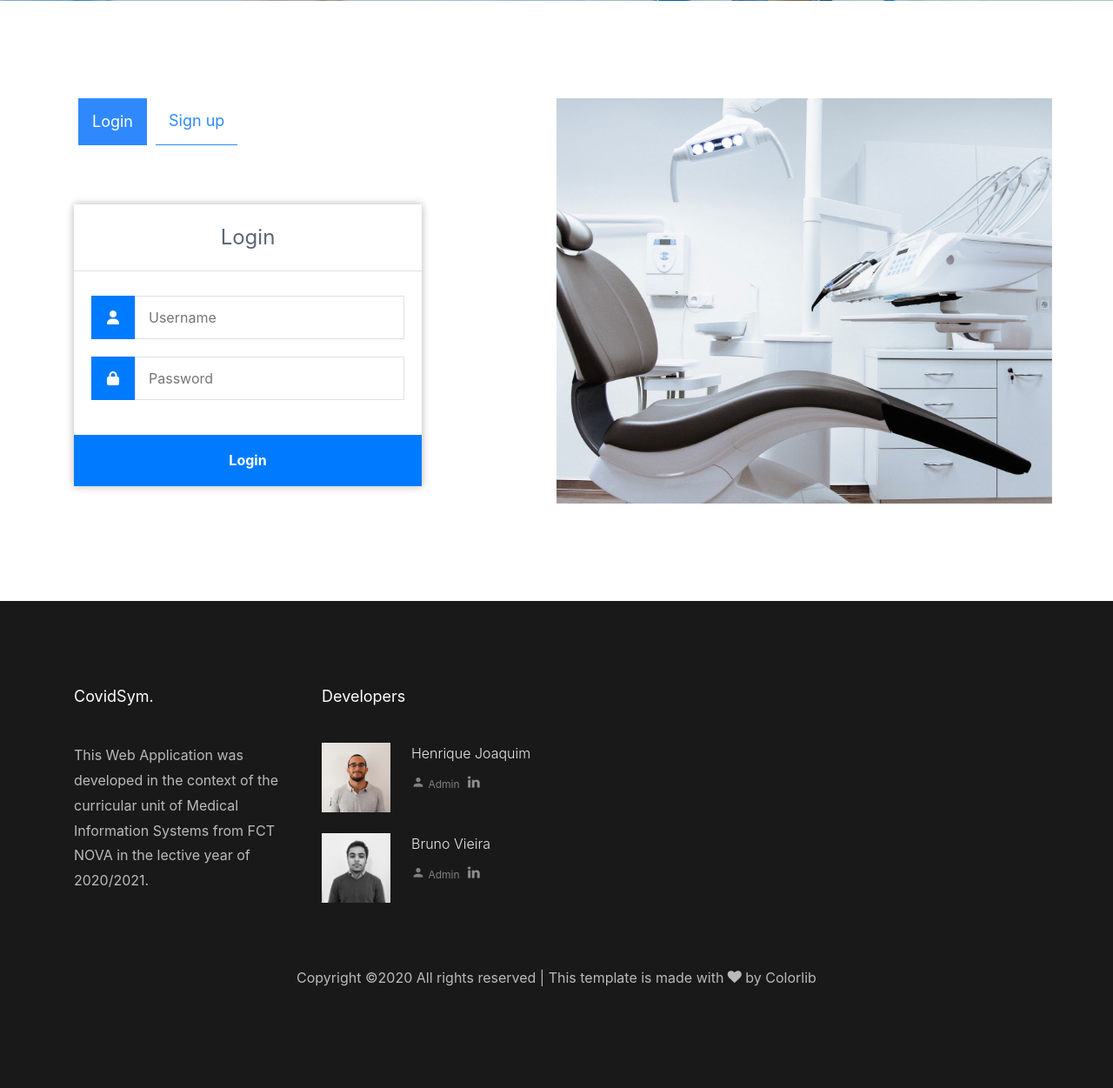
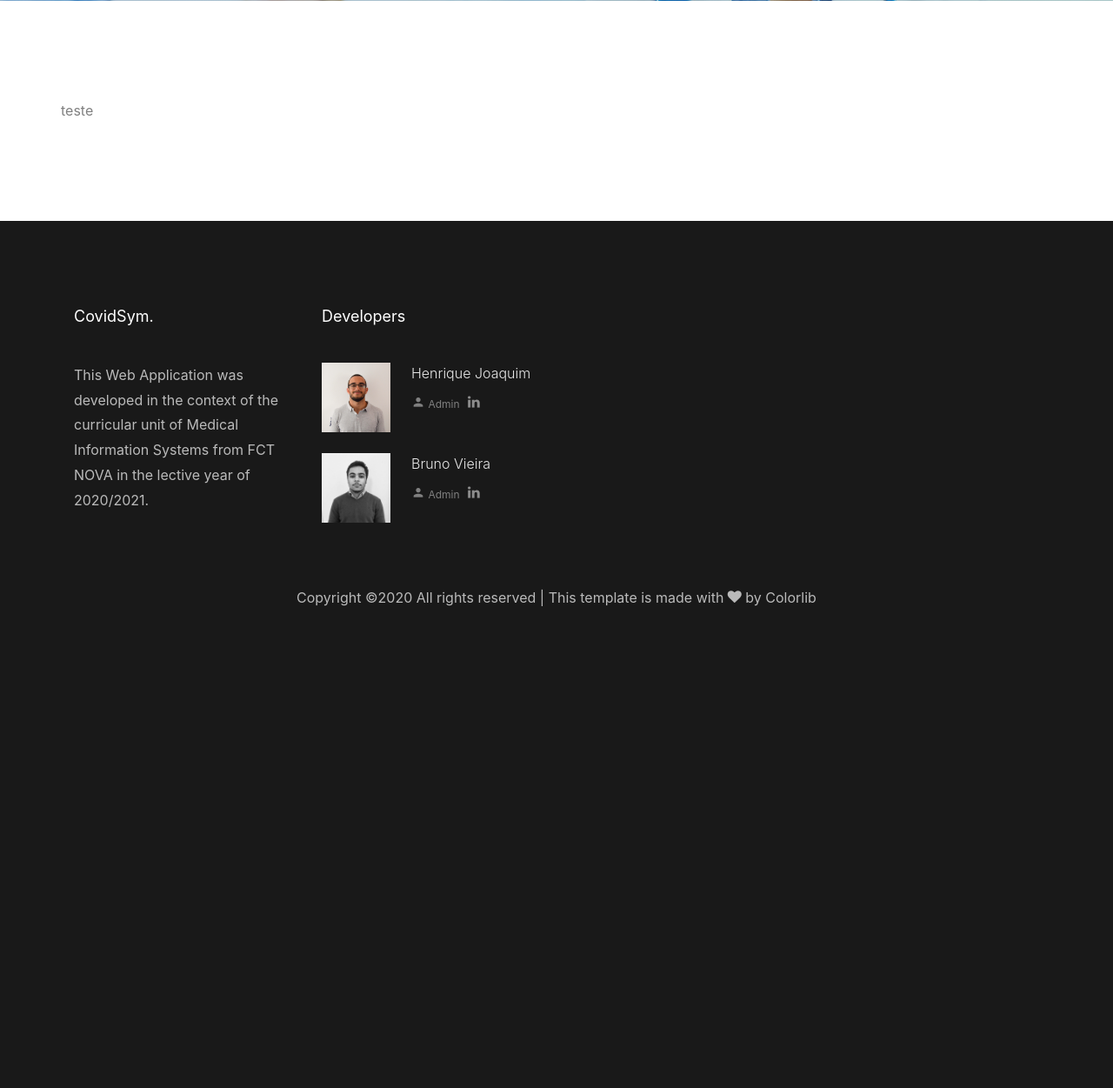
Before and after one commit to hjoaquim/covidsym, a PHP site: page /mycovid.php in a window 1280 px wide. Shown: the part 399-1650 px from the top of the page at 87% size. After the commit the page ends 1096 px from the top, so only its background shows below. Run offline with PHP 8.4, Linux system fonts and the light colour scheme; the visitor is signed in with stand-in values (Sample User, id 1); some libraries are stand-ins or nearby versions; some web fonts are replaced.

Commit message:
updates to login

```diff
--- a/blog-single.php
+++ b/blog-single.php
@@ -56,7 +56,7 @@
         <div class="container" data-scrollax-parent="true">
           <div class="row slider-text align-items-end">
             <div class="col-md-7 col-sm-12 ftco-animate mb-5">
-              <p class="breadcrumbs" data-scrollax=" properties: { translateY: '70%', opacity: 1.6}"><span class="mr-2"><a href="index.html">Home</a></span> <span>Blog</span></p>
+              <p class="breadcrumbs" data-scrollax=" properties: { translateY: '70%', opacity: 1.6}"><span class="mr-2"><a href="index.php">Home</a></span> <span>Blog</span></p>
               <h1 class="mb-3" data-scrollax=" properties: { translateY: '70%', opacity: .9}">Read Our Blog</h1>
             </div>
           </div>
--- a/contact.php
+++ b/contact.php
@@ -56,7 +56,7 @@
         <div class="container" data-scrollax-parent="true">
           <div class="row slider-text align-items-end">
             <div class="col-md-7 col-sm-12 ftco-animate mb-5">
-              <p class="breadcrumbs" data-scrollax=" properties: { translateY: '70%', opacity: 1.6}"><span class="mr-2"><a href="index.html">Home</a></span> <span>Contact Us</span></p>
+              <p class="breadcrumbs" data-scrollax=" properties: { translateY: '70%', opacity: 1.6}"><span class="mr-2"><a href="index.php">Home</a></span> <span>Contact Us</span></p>
               <h1 class="mb-3" data-scrollax=" properties: { translateY: '70%', opacity: .9}">Contact Us</h1>
             </div>
           </div>
--- /dev/null
+++ b/core.php
@@ -0,0 +1,16 @@
+<?php
+
+if (session_status() == PHP_SESSION_NONE) {
+    session_start();
+  }
+
+// If the user is not logged in redirect to the login page...
+#include("login.php");
+
+if (!isset($_SESSION['loggedin'])) {
+    include("login.php");
+}
+else
+    echo "teste";
+
+?>
--- a/doctors.php
+++ b/doctors.php
@@ -56,7 +56,7 @@
         <div class="container" data-scrollax-parent="true">
           <div class="row slider-text align-items-end">
             <div class="col-md-7 col-sm-12 ftco-animate mb-5">
-              <p class="breadcrumbs" data-scrollax=" properties: { translateY: '70%', opacity: 1.6}"><span class="mr-2"><a href="index.html">Home</a></span> <span>Services</span></p>
+              <p class="breadcrumbs" data-scrollax=" properties: { translateY: '70%', opacity: 1.6}"><span class="mr-2"><a href="index.php">Home</a></span> <span>Services</span></p>
               <h1 class="mb-3" data-scrollax=" properties: { translateY: '70%', opacity: .9}">Well Experienced Doctors</h1>
             </div>
           </div>
--- a/mycovid.php
+++ b/mycovid.php
@@ -1,3 +1,9 @@
+<?php
+  if (session_status() == PHP_SESSION_NONE) {
+    session_start();
+  }
+?>
+
 <!DOCTYPE html>
 <html lang="en">
   <head>
@@ -61,7 +67,7 @@
         <div class="container" data-scrollax-parent="true">
           <div class="row slider-text align-items-end">
             <div class="col-md-7 col-sm-12 ftco-animate mb-5">
-              <p class="breadcrumbs" data-scrollax=" properties: { translateY: '70%', opacity: 1.6}"><span class="mr-2"><a href="index.html">Home</a></span> <span>About</span></p>
+              <p class="breadcrumbs" data-scrollax=" properties: { translateY: '70%', opacity: 1.6}"><span class="mr-2"><a href="index.php">Home</a></span> <span>About</span></p>
               <h1 class="mb-3" data-scrollax=" properties: { translateY: '70%', opacity: .9}">MY CovidSym</h1>
             </div>
           </div>
@@ -72,56 +78,7 @@
 		<section class="ftco-section">
     	<div class="container">
     		<div class="row d-md-flex">
-
-	    		<div class="col-md-6 ftco-animate img about-image order-md-last" style="background-image: url(images/about.jpg);"></div>
-
-          <div class="col-md-6 ftco-animate pr-md-5 order-md-first">
-		    		<div class="row">
-		          <div class="col-md-12 nav-link-wrap mb-5">
-		            <div class="nav ftco-animate nav-pills" id="v-pills-tab" role="tablist" aria-orientation="vertical">
-		              <a class="nav-link active" id="login-tab" data-toggle="pill" href="#login" role="tab" aria-controls="login" aria-selected="true">Login</a>
-
-		              <a class="nav-link" id="signup-tab" data-toggle="pill" href="#signup" role="tab" aria-controls="signup" aria-selected="false">Sign up</a>
-
-		            </div>
-		          </div>
-		          <div class="col-md-12 d-flex align-items-center">
-
-		            <div class="tab-content ftco-animate" id="v-pills-tabContent">
-
-		              <div class="tab-pane fade show active" id="login" role="tabpanel" aria-labelledby="login-tab">
-                      <!-- <h2 class="mb-4">Login</h2> -->
-                      <!-- LOGIN Form -->
-			              	<p>
-                      <div class="login">
-                        <h1>Login</h1>
-                        <form action="authenticate.php" method="post">
-                          <label for="username">
-                            <i class="fas fa-user" style="color:white"></i>
-                          </label>
-                          <input type="text" name="username" placeholder="Username" id="username" required>
-                          <label for="password">
-                            <i class="fas fa-lock"></i>
-                          </label>
-                          <input type="password" name="password" placeholder="Password" id="password" required>
-                          <input type="submit" value="Login">
-                        </form>
-                      </div>
-                      </p>
-		              </div>
-
-		              <div class="tab-pane fade" id="signup" role="tabpanel" aria-labelledby="signup-tab">
-		                <div>
-			                <h2 class="mb-4">To Accomodate All Patients</h2>
-			              	<p>Far far away, behind the word mountains, far from the countries Vokalia and Consonantia, there live the blind texts. Separated they live in Bookmarksgrove right at the coast of the Semantics, a large language ocean.</p>
-			                <p>Lorem ipsum dolor sit amet, consectetur adipisicing elit. Nesciunt voluptate, quibusdam sunt iste dolores consequatur</p>
-				            </div>
-		              </div>
-
-		            </div>
-		          </div>
-		        </div>
-		      </div>
+          <?php include("core.php"); ?>
 		    </div>
     	</div>
     </section>
--- a/services.php
+++ b/services.php
@@ -56,7 +56,7 @@
         <div class="container" data-scrollax-parent="true">
           <div class="row slider-text align-items-end">
             <div class="col-md-7 col-sm-12 ftco-animate mb-5">
-              <p class="breadcrumbs" data-scrollax=" properties: { translateY: '70%', opacity: 1.6}"><span class="mr-2"><a href="index.html">Home</a></span> <span>Services</span></p>
+              <p class="breadcrumbs" data-scrollax=" properties: { translateY: '70%', opacity: 1.6}"><span class="mr-2"><a href="index.php">Home</a></span> <span>Services</span></p>
               <h1 class="mb-3" data-scrollax=" properties: { translateY: '70%', opacity: .9}">Our Service Keeps you Smile</h1>
             </div>
           </div>
```
Also changed, not shown: login.php (added, +49 -0 lines).
